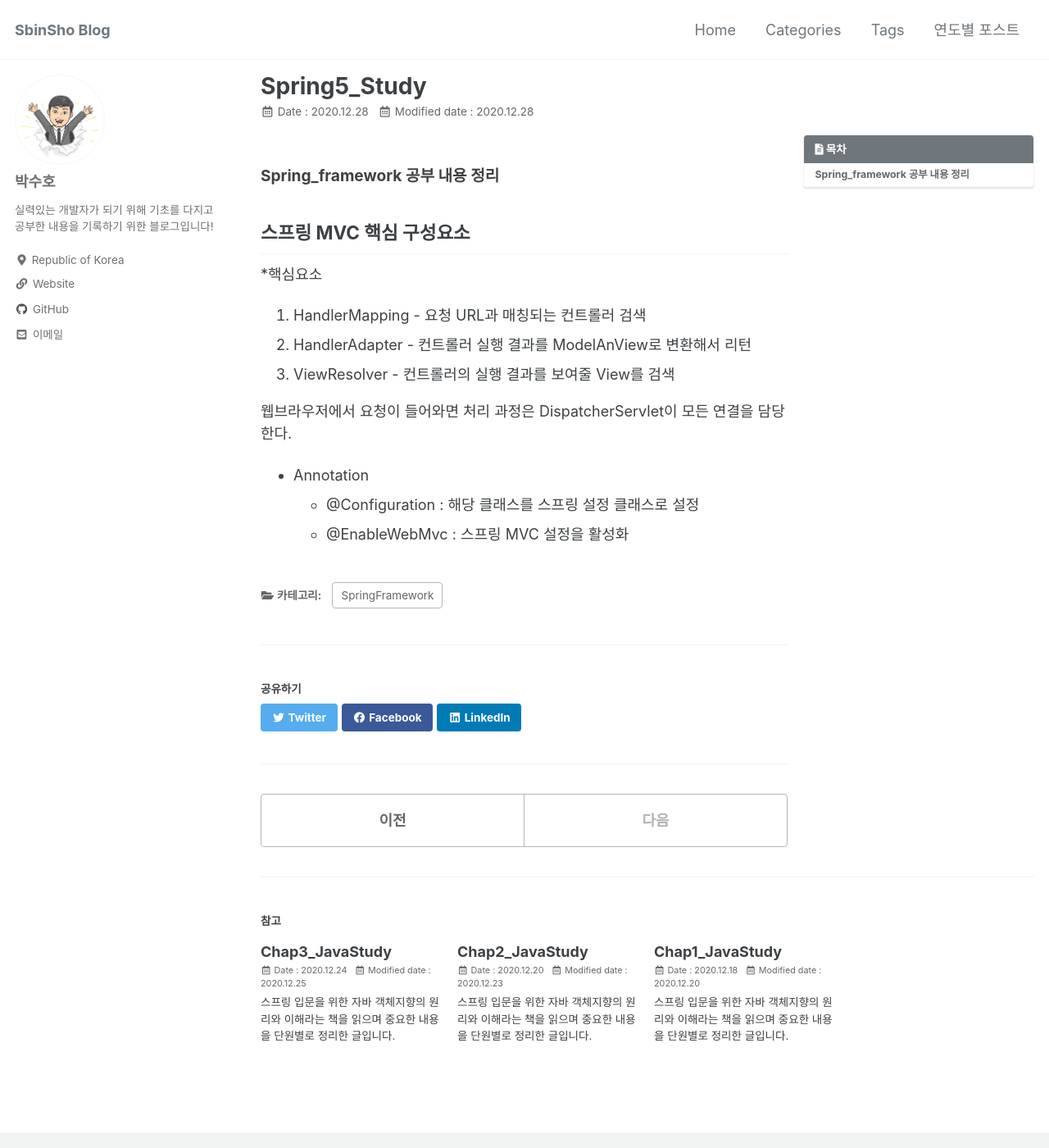
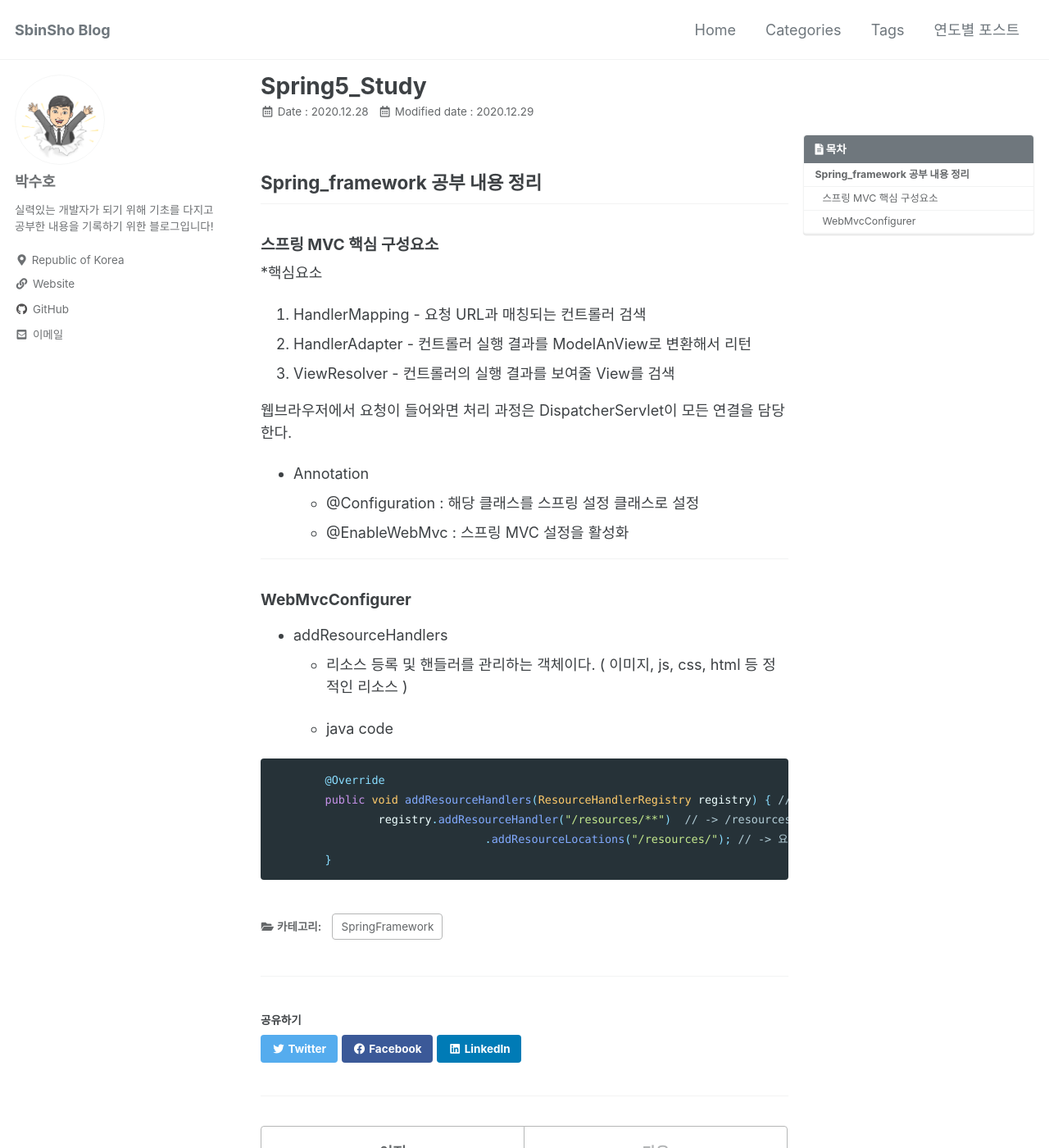
Before and after one commit to SbinSho/SbinSho.github.io, a Jekyll site: the page built from _posts/2020-12-28-Spring5_Study.md, in a window 1280 px wide and 1400 px high. Shown: the whole window at 82% size. Built offline with Jekyll 4.4.1, drawn with Linux system fonts in a browser that asks for light colours; cached includes are drawn as plain includes.

Commit message:
spring5_study 내용 추가

````diff
--- a/_posts/2020-12-28-Spring5_Study.md
+++ b/_posts/2020-12-28-Spring5_Study.md
@@ -8,13 +8,13 @@ toc: true
 toc_sticky: true
 toc_label: "목차"
 
-last_modified_at : 2020-12-28
+last_modified_at : 2020-12-29
 
 ---
 
-#### Spring_framework 공부 내용 정리
+## Spring_framework 공부 내용 정리
 
-## 스프링 MVC 핵심 구성요소
+#### 스프링 MVC 핵심 구성요소
 
 *핵심요소
   1. HandlerMapping
@@ -29,3 +29,19 @@ last_modified_at : 2020-12-28
 * Annotation
     - @Configuration : 해당 클래스를 스프링 설정 클래스로 설정
     - @EnableWebMvc : 스프링 MVC 설정을 활성화
+
+---
+#### WebMvcConfigurer
+
+* addResourceHandlers
+    - 리소스 등록 및 핸들러를 관리하는 객체이다. ( 이미지, js, css, html 등 정적인 리소스 )
+
+    - java code
+
+```java
+	@Override
+	public void addResourceHandlers(ResourceHandlerRegistry registry) { // 정적자원 처리를 위한 addResourceHandlers
+		registry.addResourceHandler("/resources/**")  // -> /resources/ 이하로 오는 모든 요청을 resourceHandler에서 처리
+				.addResourceLocations("/resources/"); // -> 요청에 맵핑될 정적자원들의 위치 지정
+	}
+```
````
